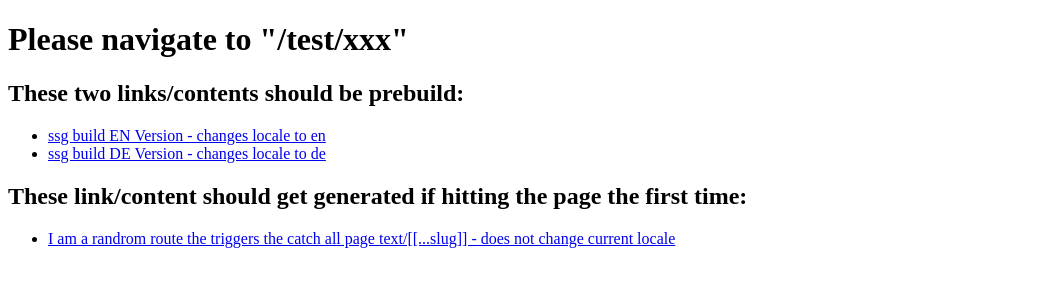
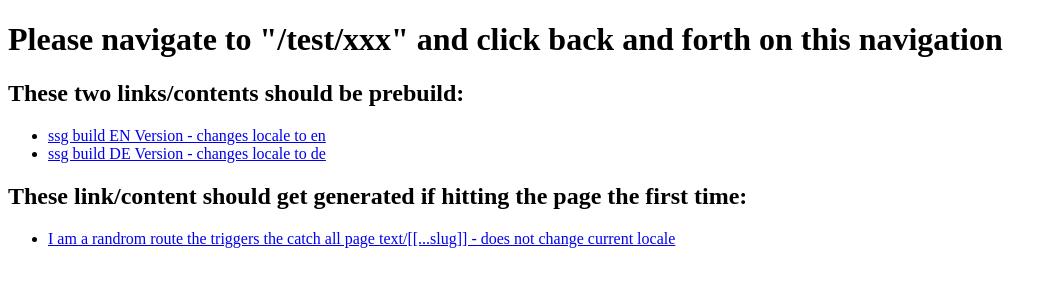
Before and after one commit to everdropde/ed-i18n-bug, a Next.js app: page / in a window 1280 px wide. Shown: the top 300 px of the page, without its empty margins (0-1057 px from the left). Built offline with nearby package versions, Linux system fonts and the light colour scheme.

Commit message:
added more descriptive text

```diff
--- a/pages/index.js
+++ b/pages/index.js
@@ -3,7 +3,7 @@ import Link from 'next/link'
 const Home = () => {
   return (
     <div>
-      <h1>Please navigate to "/test/xxx"</h1>
+      <h1>Please navigate to "/test/xxx" and click back and forth on this navigation</h1>
       <h2>These two links/contents should be prebuild:</h2>
       <ul>
         <li>
```
Also changed, not shown: pages/test/[[...slug]].js (+3 -0 lines).
